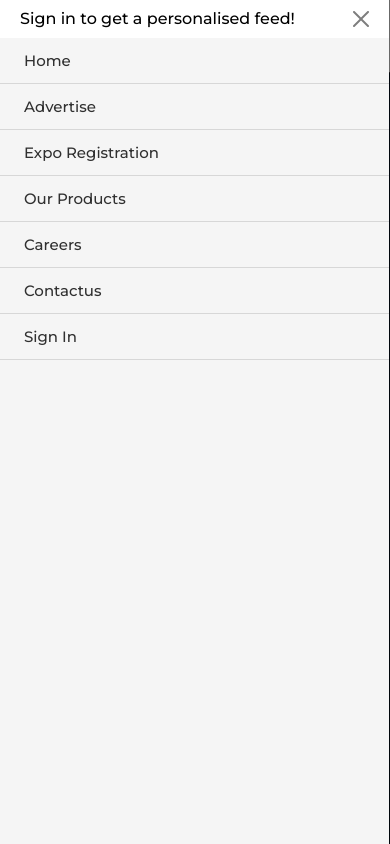
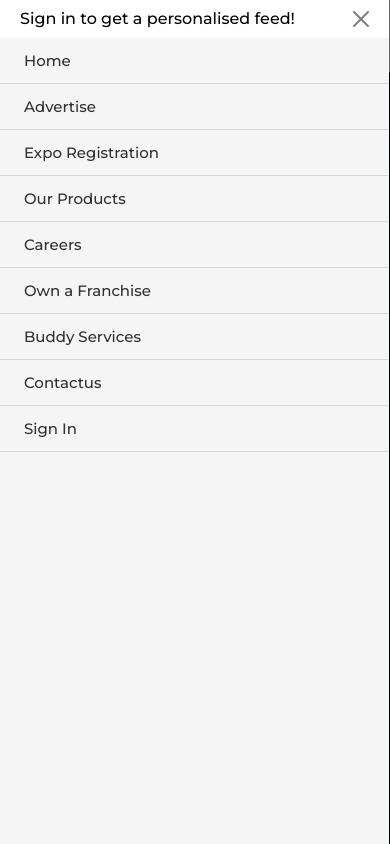
Before and after one commit to Terraterri/unimklr-web, a Next.js app: page /about in a window 390 px wide. Both pictures are taken after a click on the icon 357 px from the left and 33 px from the top of the page. Shown: the top 844 px of the page. Built offline with nearby package versions, Linux system fonts and the light colour scheme.

Commit message:
style sheet update ui alignments

```diff
--- a/src/components/shared/header/index.js
+++ b/src/components/shared/header/index.js
@@ -252,6 +252,20 @@ export default function Home() {
               <Link href="/career">Careers</Link>
             </li>
             <li>
+              <Link
+
+                href="franchise"
+
+              >
+                Own a Franchise
+              </Link>
+            </li>
+            <li>
+              <Link href="buddy-service">
+                Buddy Services
+              </Link>
+            </li>
+            <li>
               <Link href="/contact">Contactus</Link>
             </li>
             <li>
--- a/src/styles/globals.css
+++ b/src/styles/globals.css
@@ -693,6 +693,7 @@ p {
   content: '';
   z-index: 0;
   margin: 44px 0px 0px 43px;
+  left: 50px;
 }
 
 .technology-section img {
@@ -705,7 +706,11 @@ p {
 }
 
 .digital {
-  padding: 100px 0px;
+  padding: 80px 65px;
+}
+.digital p{
+  color: #000;
+  margin-top: 25px;
 }
 
 .tech2-img:before {
@@ -719,15 +724,6 @@ p {
   right: 0;
 }
 
-.tech1-img:before {
-  background-color: #f77727;
-  width: 32%;
-  height: 45%;
-  position: absolute;
-  content: '';
-  z-index: 0;
-  margin: 44px 0px 0px 43px;
-}
 
 .tech2-img:before {
   background-color: #f77727;
```
Also changed, not shown: src/styles/responcive.css (+19 -5 lines), src/styles/styles.css. Lines whose indentation alone changed are shown as unchanged.
